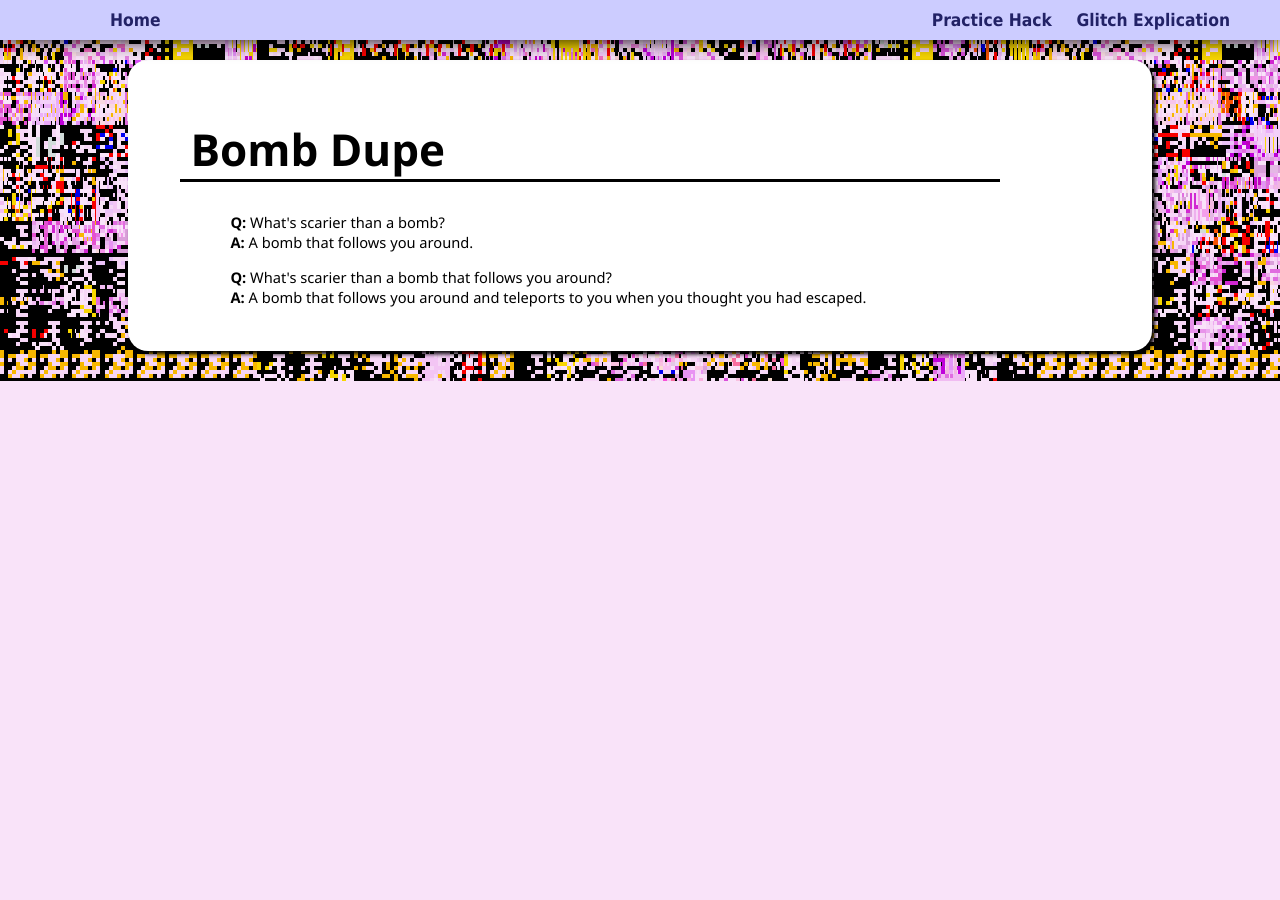
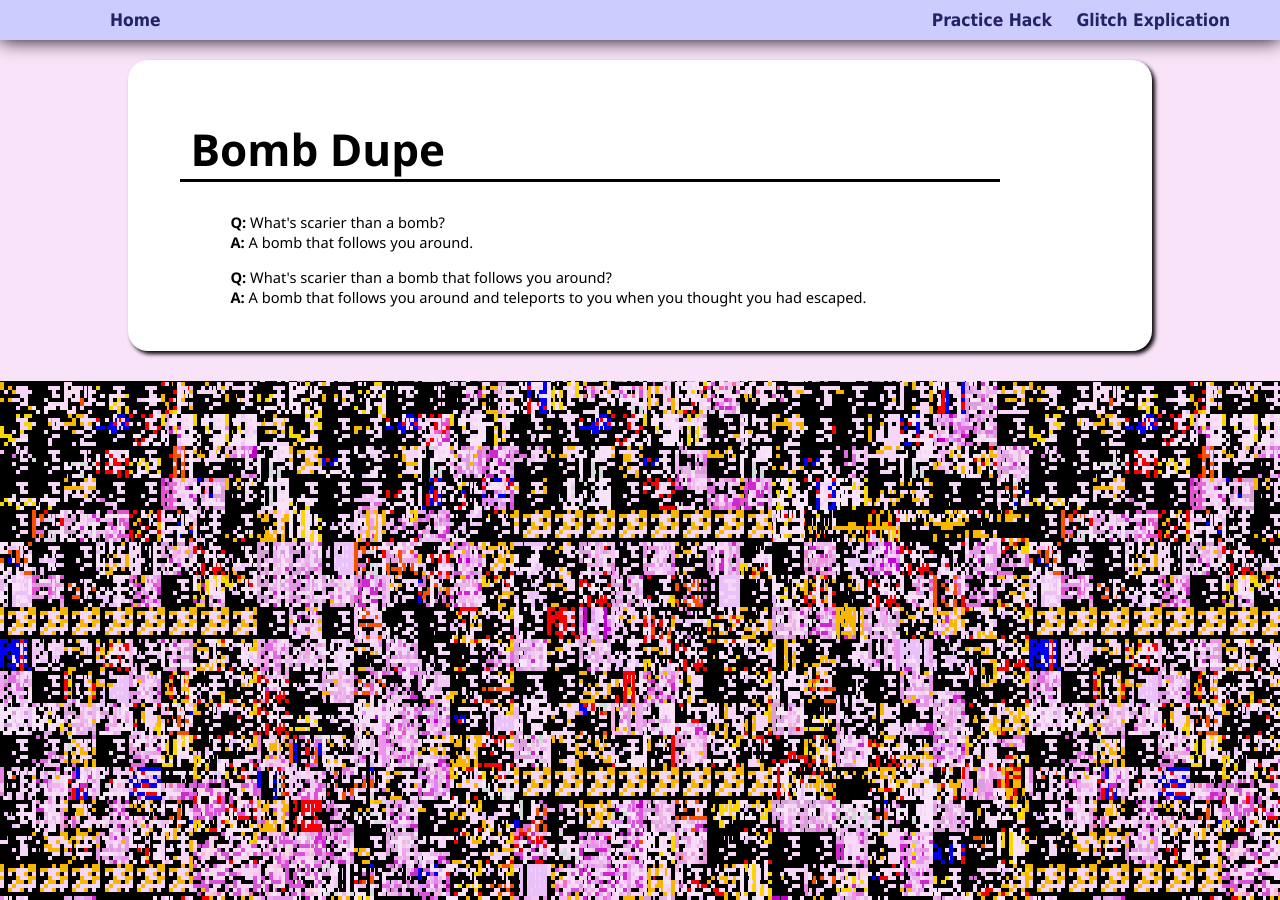
Before and after one commit to spannerisms/spannerisms.github.io, a Jekyll site: the page built from bombdupe.html, in a window 1280 px wide. Built offline with Jekyll 4.4.1, drawn with Linux system fonts in a browser that asks for light colours.

Commit message:
Update base.css

```diff
--- a/assets/base.css
+++ b/assets/base.css
@@ -333,11 +333,12 @@
 }
 
 /* Backgrounds */
+html,
 div.content {
 	background-attachment: fixed;
 }
 
-div.content.glitchybg {
+.glitchybg {
 	background-image: url('bg/vramcorruption.png');
 	background-blend-mode: color-burn;
 	background-size: contain;
```
